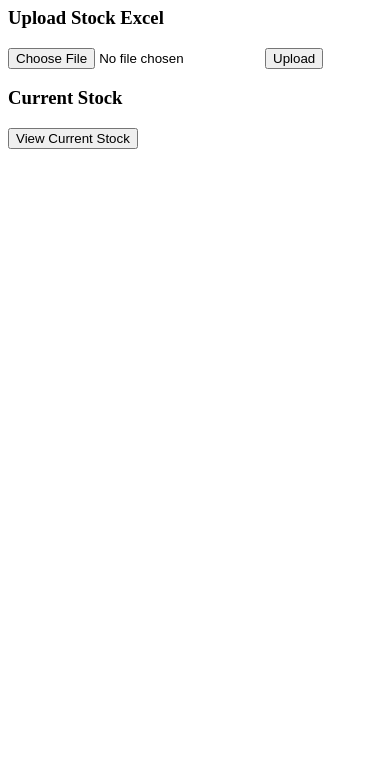
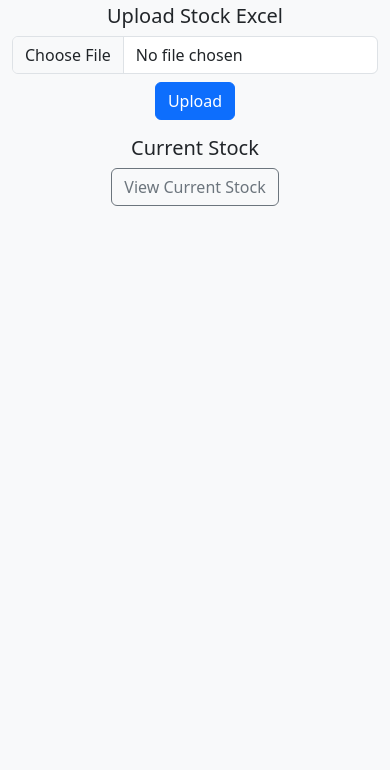
Before and after one commit to Draculakl07/qrcodeitemscanner, a website: page frontend/admin.html in a window 390 px wide. Shown: the part 74-844 px from the top of the page. Drawn offline with nearby package versions, Linux system fonts and the light colour scheme.

Commit message:
Styled mobile UI with Bootstrap

```diff
--- a/frontend/admin.html
+++ b/frontend/admin.html
@@ -4,18 +4,25 @@
   <meta name="viewport" content="width=device-width, initial-scale=1.0" />
   <meta charset="UTF-8">
   <title>Admin - QR Stock Upload</title>
+  <link href="https://cdn.jsdelivr.net/npm/bootstrap@5.3.0/dist/css/bootstrap.min.css" rel="stylesheet">
 </head>
-<body>
-  <h1>📦 Admin Dashboard</h1>
+<body class="bg-light py-4">
+  <div class="container text-center">
+    <h2 class="mb-4">📦 Admin Dashboard</h2>
 
-  <h3>Upload Stock Excel</h3>
-  <input type="file" id="excelFile">
-  <button onclick="uploadFile()">Upload</button>
-  <p id="uploadStatus"></p>
+    <div class="mb-3">
+      <h5>Upload Stock Excel</h5>
+      <input class="form-control mb-2" type="file" id="excelFile">
+      <button class="btn btn-primary" onclick="uploadFile()">Upload</button>
+      <p id="uploadStatus" class="mt-2 text-success fw-semibold"></p>
+    </div>
 
-  <h3>Current Stock</h3>
-  <button onclick="loadStock()">View Current Stock</button>
-  <ul id="stockList"></ul>
+    <div>
+      <h5>Current Stock</h5>
+      <button class="btn btn-outline-secondary mb-3" onclick="loadStock()">View Current Stock</button>
+      <ul id="stockList" class="list-group text-start"></ul>
+    </div>
+  </div>
 
   <script>
     async function uploadFile() {
@@ -41,6 +48,7 @@
 
       items.forEach(item => {
         const li = document.createElement("li");
+        li.className = "list-group-item";
         li.innerText = `${item.itemName} (QR: ${item.qrCode}) - Qty: ${item.quantity} ${item.unit}`;
         list.appendChild(li);
       });
```
Also changed, not shown: frontend/index.html (+11 -10 lines).
